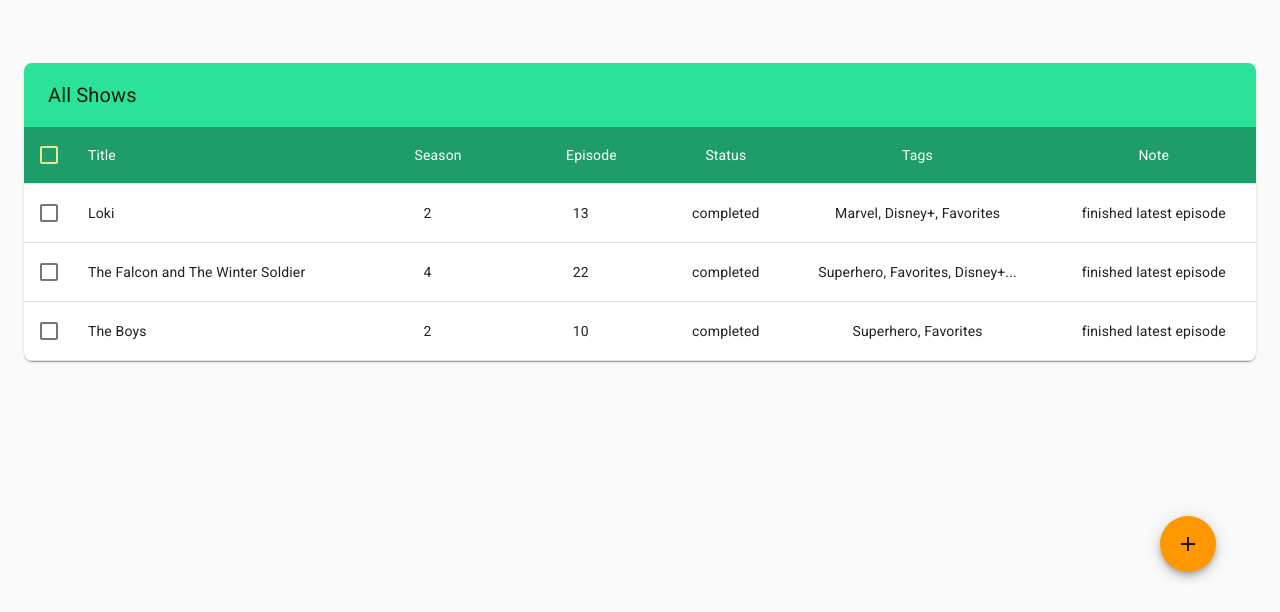
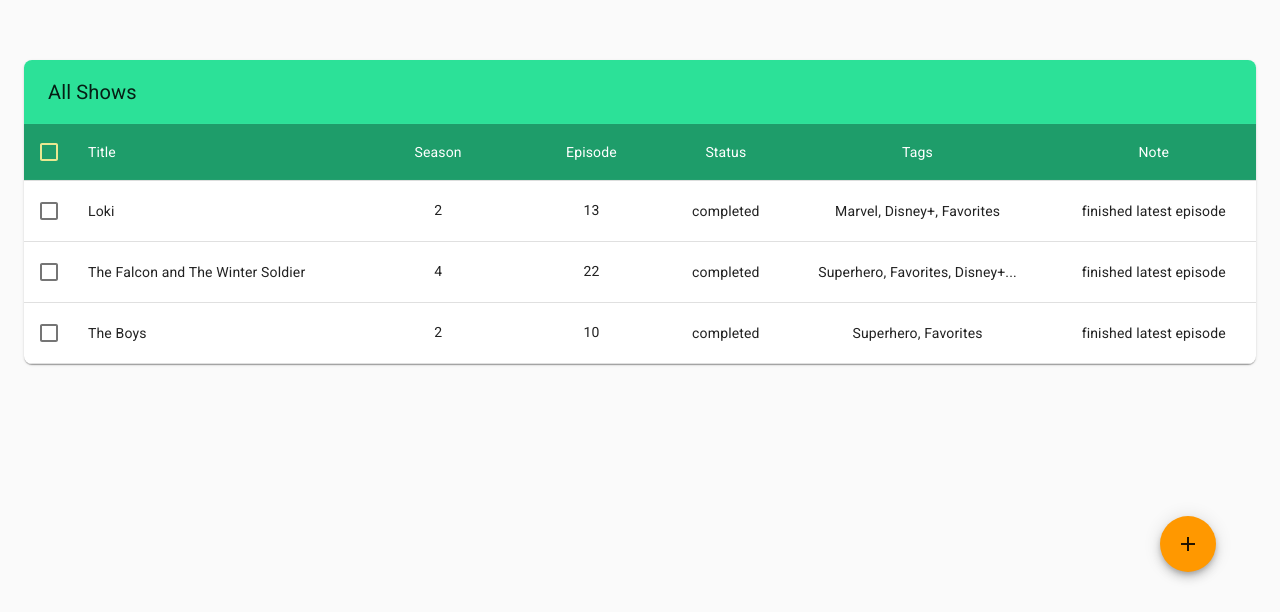
Before and after one commit to LarsSpangenberg/tv-show-list-react, a React (Create React App) app: page / in a window 1280 px wide. Shown: the part 188-800 px from the top of the page. Built offline with nearby package versions, Linux system fonts and the light colour scheme.

Commit message:
adjusted some styling

```diff
--- a/src/components/showsList/showsListItem/NumberTableCell.js
+++ b/src/components/showsList/showsListItem/NumberTableCell.js
@@ -20,7 +20,7 @@ export default function NumberTableCell(props) {
       <Box
         name={name}
         width={100}
-        display='flex'
+        display='inline-flex'
         justifyContent='space-between'
         alignItems='center'
       >
--- a/src/components/showsList/showsListItem/NumberTableCellStyles.js
+++ b/src/components/showsList/showsListItem/NumberTableCellStyles.js
@@ -6,11 +6,6 @@ export default makeStyles((theme) => ({
       opacity: 1,
     },
   },
-  flexContainer: {
-    display: 'flex',
-    justifyContent: 'space-between',
-    alignItems: 'center',
-  },
   button: {
     opacity: 0,
     transition: 'opacity .3s ease-in-out',
```
